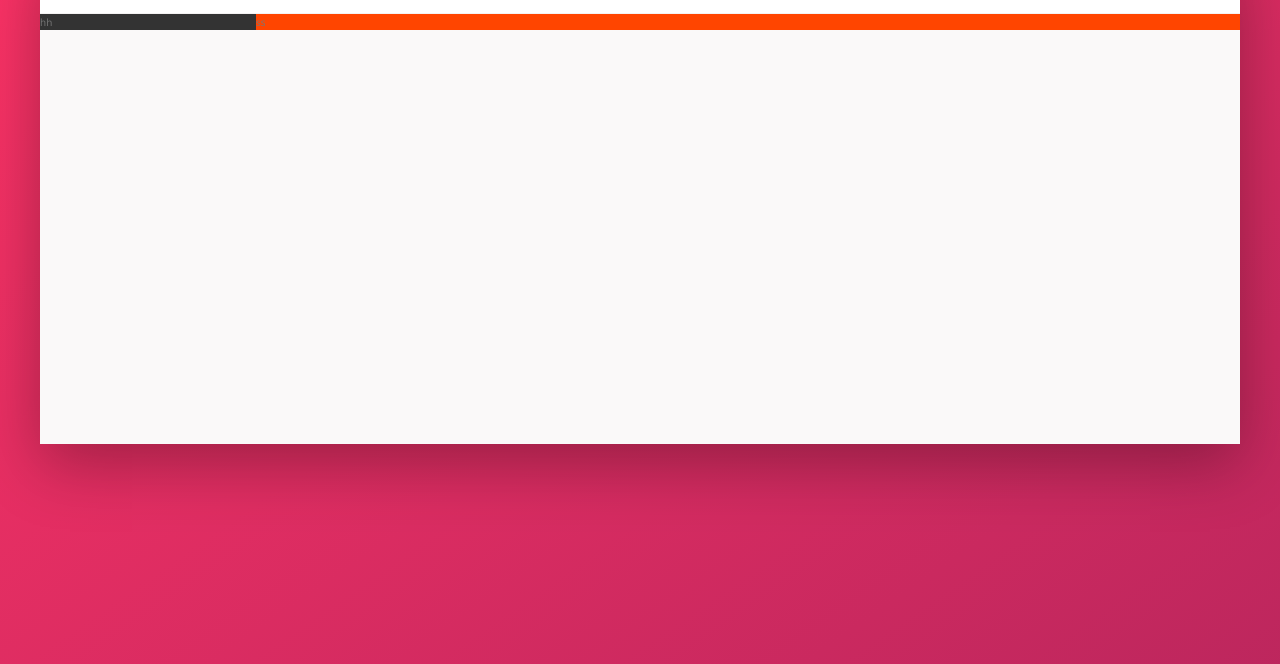
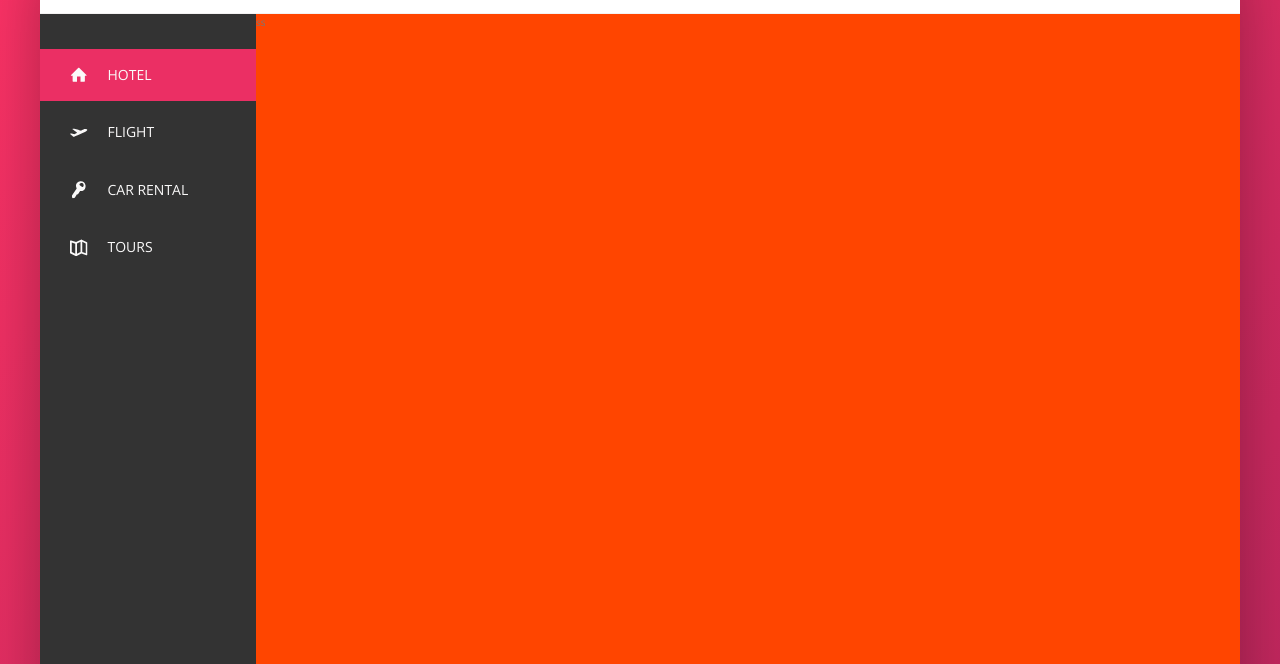
Before and after one commit to jamesekene8/trillo-app, a website: page index.html in a window 1280 px wide. Shown: the part 136-800 px from the top of the page. Drawn offline with nearby package versions, Linux system fonts and the light colour scheme.

Commit message:
Sinished with the sidebar naigation

```diff
--- a/index.html
+++ b/index.html
@@ -53,7 +53,47 @@
         </nav>
       </header>
       <div class="content">
-        <nav class="sidebar">hh</nav>
+        <nav class="sidebar">
+          <ul class="side-nav">
+            <li class="side-nav__item side-nav__item--active">
+              <a href="#" class="side-nav__link">
+                <svg class="side-nav__icon">
+                  <use xlink:href="img/sprite.svg#icon-home"></use>
+                </svg>
+                <span>Hotel</span>
+              </a>
+            </li>
+
+            <li class="side-nav__item">
+              <a href="#" class="side-nav__link">
+                <svg class="side-nav__icon">
+                  <use xlink:href="img/sprite.svg#icon-aircraft-take-off"></use>
+                </svg>
+                <span>Flight</span>
+              </a>
+            </li>
+
+            <li class="side-nav__item">
+              <a href="#" class="side-nav__link">
+                <svg class="side-nav__icon">
+                  <use xlink:href="img/sprite.svg#icon-key"></use>
+                </svg>
+                <span>Car Rental</span>
+              </a>
+            </li>
+
+            <li class="side-nav__item">
+              <a href="#" class="side-nav__link">
+                <svg class="side-nav__icon">
+                  <use xlink:href="img/sprite.svg#icon-map"></use>
+                </svg>
+                <span>Tours</span>
+              </a>
+            </li>
+          </ul>
+          <div class="legal">&copy; 2022 by trillo. All rights reserved</div>
+        </nav>
+
         <main class="hotel-view">ss</main>
       </div>
     </div>
--- a/sass/_components.scss
+++ b/sass/_components.scss
@@ -108,3 +108,69 @@
     margin-right: 1rem;
   }
 }
+
+//SIDE NAVIGATION
+.side-nav {
+  font-size: 1.4rem;
+  list-style: none;
+  margin-top: 3.5rem;
+
+  &__item {
+    position: relative;
+    &:not(:last-child) {
+      margin-bottom: 0.5rem;
+    }
+  }
+
+  &__item::before {
+    content: "";
+    position: absolute;
+    top: 0;
+    left: 0;
+    height: 100%;
+    width: 3px;
+    background-color: var(--color-primary);
+    transform: scaleY(0);
+    transition: transform 0.2s, width 0.4s cubic-bezier(1, 0, 0, 1) 0.2s,
+      background-color 0.1s;
+  }
+
+  &__item:hover::before,
+  &__item--active::before {
+    transform: scaleY(1);
+    width: 100%;
+  }
+
+  &__item:active::before {
+    background-color: var(--color-primary-light);
+  }
+
+  &__link:link,
+  &__link:visited {
+    color: var(--color-grey-light-1);
+    text-decoration: none;
+    text-transform: uppercase;
+    display: block;
+    padding: 1.5rem 3rem;
+
+    display: flex;
+    align-items: center;
+    z-index: 10;
+    position: relative;
+  }
+
+  &__icon {
+    width: 1.75rem;
+    height: 1.75rem;
+    margin-right: 2rem;
+    fill: currentColor;
+  }
+}
+
+//LEGAL TEXTS
+.legal {
+  font-size: 1.2rem;
+  text-align: center;
+  padding: 2.5rem;
+  color: var(--color-grey-light-4);
+}
--- a/sass/_layout.scss
+++ b/sass/_layout.scss
@@ -24,12 +24,16 @@
 .sidebar {
   background-color: var(--color-grey-dark-1);
   flex: 0 0 18%;
+  display: flex;
+  flex-direction: column;
+  justify-content: space-between;
 }
 
 .hotel-view {
   background-color: #fff;
   background-color: orangered;
   flex: 1;
+  height: 80rem;
 }
 
 .detail {
```
Also changed, not shown: css/style.css.
